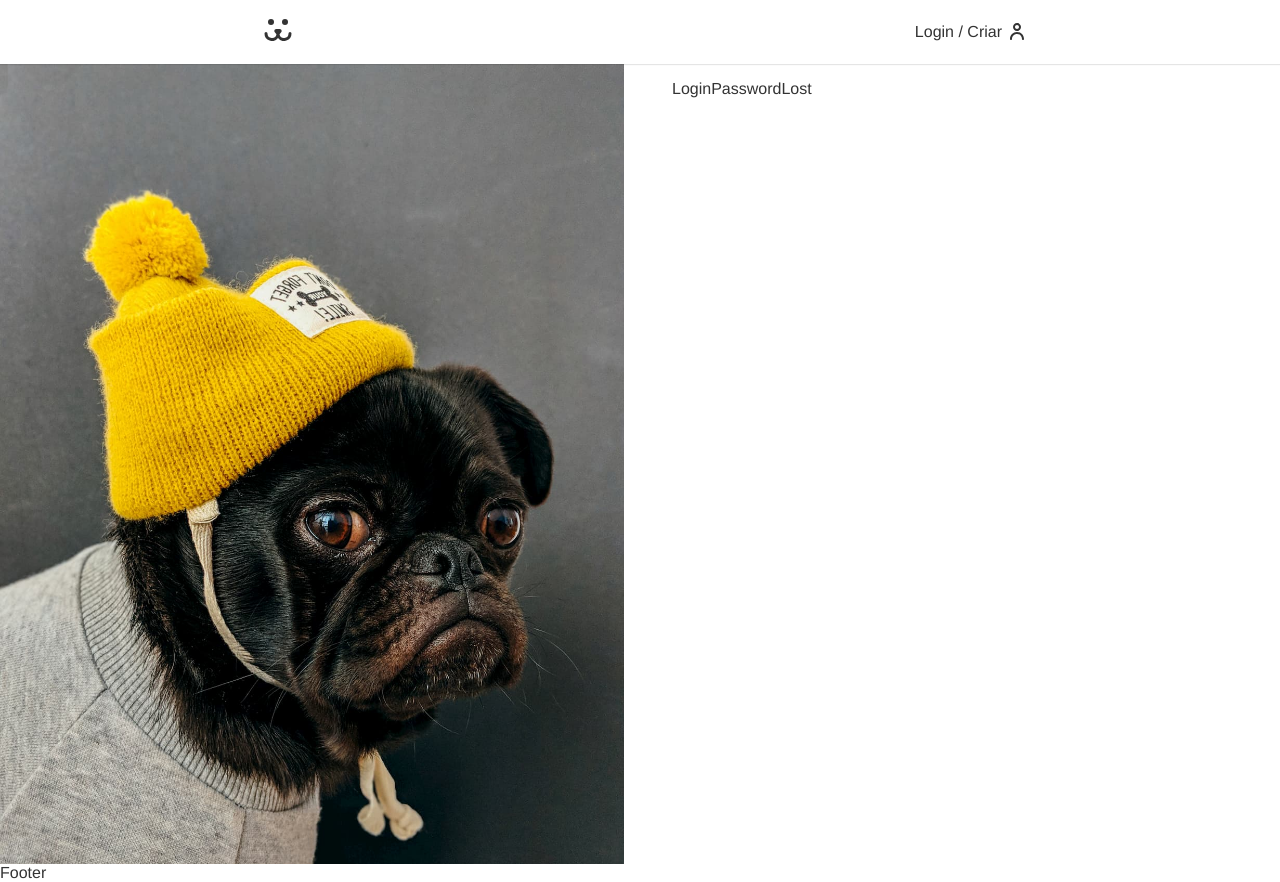
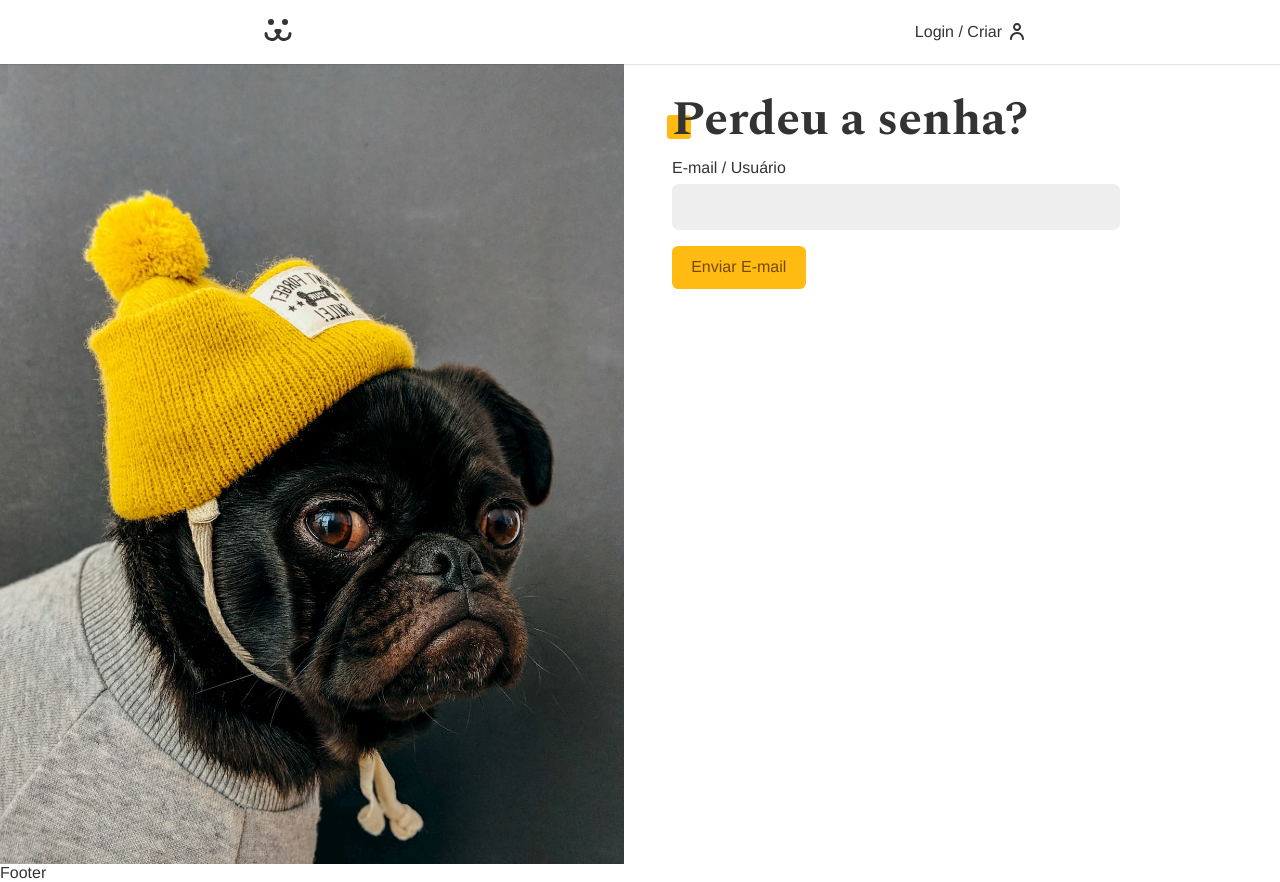
Before and after one commit to vinidiasdario/dogs, a React (Create React App) app: page /login/perdeu in a window 1280 px wide. Built offline with nearby package versions, Linux system fonts and the light colour scheme.

Commit message:
29.10.2022 - Password Lost and Password Reset

```diff
--- a/src/Api.js
+++ b/src/Api.js
@@ -108,3 +108,29 @@
     },
   };
 }
+
+export function PASSWORD_LOST(body) {
+  return {
+    url: API_URL + "/api/password/lost",
+    options: {
+      method: "POST",
+      headers: {
+        "Content-Type": "application/json",
+      },
+      body: JSON.stringify(body),
+    },
+  };
+}
+
+export function PASSWORD_RESET(body) {
+  return {
+    url: `${API_URL}/api/password/reset`,
+    options: {
+      method: "POST",
+      headers: {
+        "Content-Type": "application/json",
+      },
+      body: JSON.stringify(body),
+    },
+  };
+}
--- a/src/Components/Login/LoginPasswordLost.js
+++ b/src/Components/Login/LoginPasswordLost.js
@@ -1,7 +1,45 @@
 import React from "react";
+import { PASSWORD_LOST } from "../../Api";
+import useFetch from "../../Hooks/useFetch";
+import useForm from "../../Hooks/useForm";
+import Button from "../Forms/Button";
+import Input from "../Forms/Input";
+import Error from "../Helper/Error";
 
 const LoginPasswordLost = () => {
-  return <div>LoginPasswordLost</div>;
+  const login = useForm();
+  const { data, loading, error, request } = useFetch();
+
+  async function handleSubmit(event) {
+    event.preventDefault();
+
+    if (login.validate()) {
+      const { url, options } = PASSWORD_LOST({
+        login: login.value,
+        url: window.location.href.replace("perdeu", "resetar"),
+      });
+      await request(url, options);
+    }
+  }
+
+  return (
+    <section>
+      <h1 className="title">Perdeu a senha?</h1>
+      {data ? (
+        <p style={{ color: "#4c1" }}>{data}</p>
+      ) : (
+        <form onSubmit={handleSubmit}>
+          <Input label="E-mail / Usuário" type="text" name="login" {...login} />
+          {loading ? (
+            <Button disabled>Enviando...</Button>
+          ) : (
+            <Button>Enviar E-mail</Button>
+          )}
+          <Error error={error} />
+        </form>
+      )}
+    </section>
+  );
 };
 
 export default LoginPasswordLost;
--- a/src/Components/Login/LoginPasswordReset.js
+++ b/src/Components/Login/LoginPasswordReset.js
@@ -1,7 +1,59 @@
 import React from "react";
+import { useNavigate } from "react-router-dom";
+import { PASSWORD_RESET } from "../../Api";
+import useFetch from "../../Hooks/useFetch";
+import useForm from "../../Hooks/useForm";
+import Button from "../Forms/Button";
+import Input from "../Forms/Input";
+import Error from "../Helper/Error";
 
 const LoginPasswordReset = () => {
-  return <div>LoginPasswordReset</div>;
+  const [login, setLogin] = React.useState("");
+  const [key, setKey] = React.useState("");
+  const password = useForm();
+  const { error, loading, request } = useFetch();
+  const navigate = useNavigate();
+
+  React.useEffect(() => {
+    const params = new URLSearchParams(window.location.search);
+    const key = params.get("key");
+    const login = params.get("login");
+    if (key) setKey(key);
+    if (login) setLogin(login);
+  }, []);
+
+  async function handleSubmit(event) {
+    event.preventDefault();
+    if (password.validate()) {
+      const { url, options } = PASSWORD_RESET({
+        login,
+        key,
+        password: password.value,
+      });
+      const { response } = await request(url, options);
+      if (response.ok) navigate("/login");
+    }
+  }
+
+  return (
+    <div>
+      <h1 className="title">Resete sua Senha</h1>
+      <form onSubmit={handleSubmit}>
+        <Input
+          label="Nova Senha"
+          type="password"
+          name="password"
+          {...password}
+        />
+        {loading ? (
+          <Button disabled>Resetando...</Button>
+        ) : (
+          <Button>Resetar</Button>
+        )}
+        <Error error={error} />
+      </form>
+    </div>
+  );
 };
 
 export default LoginPasswordReset;
```
